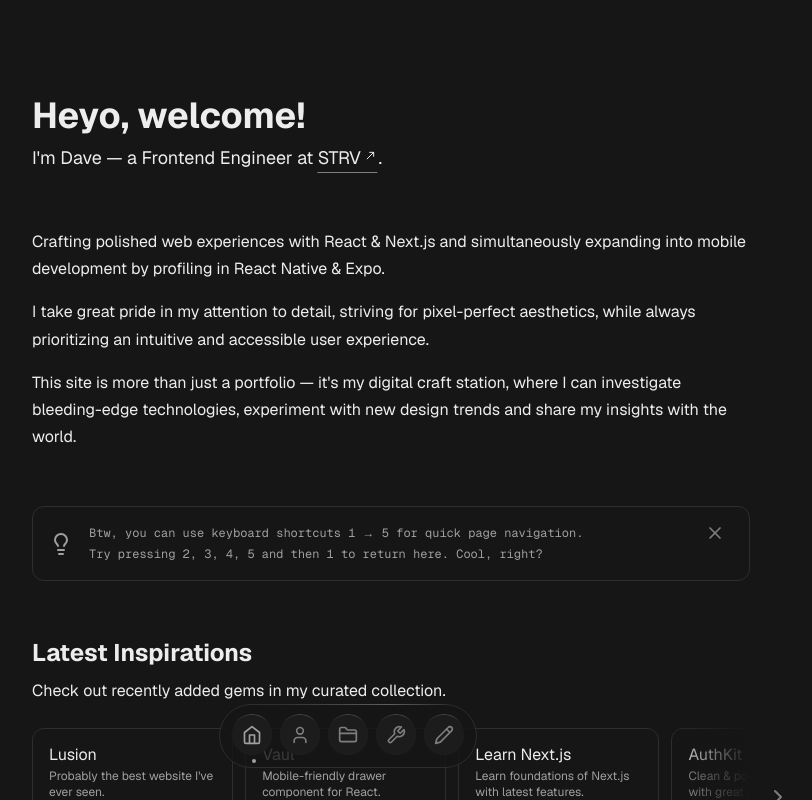
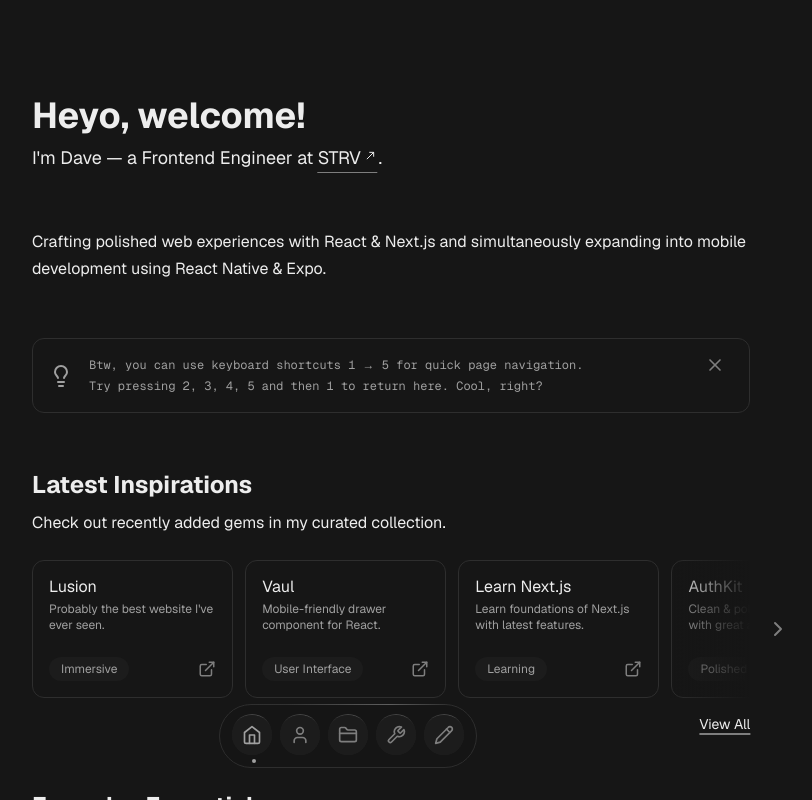
Before and after one commit to haidave/haidave-com, a Next.js app: page / in a window 1280 px wide. Shown: the whole page, without its empty margins (292-1104 px from the left). Built offline with nearby package versions, Linux system fonts and the light colour scheme.

Commit message:
chore(home): remove unnecessary text

```diff
--- a/src/modules/home/components/home-content/index.tsx
+++ b/src/modules/home/components/home-content/index.tsx
@@ -47,20 +47,10 @@ const HomePageContent = () => {
         <div className="grid gap-4">
           <p>
             Crafting polished web experiences with React & Next.js and simultaneously expanding into mobile development
-            by profiling in React Native & Expo.
-          </p>
-
-          <p>
-            I take great pride in my attention to detail, striving for pixel-perfect aesthetics, while always
-            prioritizing an intuitive and accessible user experience.
-          </p>
-
-          <p>
-            This site is more than just a portfolio &mdash; it&apos;s my digital craft station, where I&nbsp;can
-            investigate bleeding-edge technologies, experiment with new design trends and share my insights with the
-            world.
+            using React Native & Expo.
           </p>
         </div>
+
         {isTipHidden ? null : (
           <motion.div
             layout
@@ -91,6 +81,8 @@ const HomePageContent = () => {
             </button>
           </motion.div>
         )}
+
+        {/* Latest Inspirations */}
         <motion.div layout className="grid">
           <Section.Subtitle>Latest Inspirations</Section.Subtitle>
           <Section.Block>
@@ -103,6 +95,8 @@ const HomePageContent = () => {
             View All
           </Link>
         </motion.div>
+
+        {/* Everyday Essentials */}
         <motion.div layout className="grid">
           <Section.Subtitle>Everyday Essentials</Section.Subtitle>
           <Section.Block>
```
